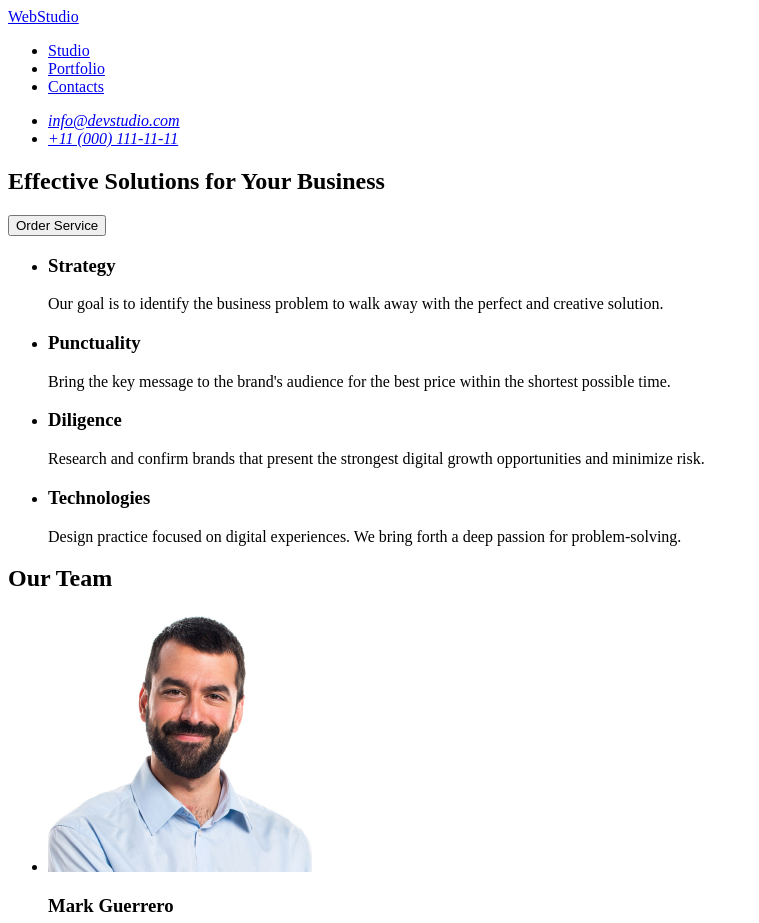
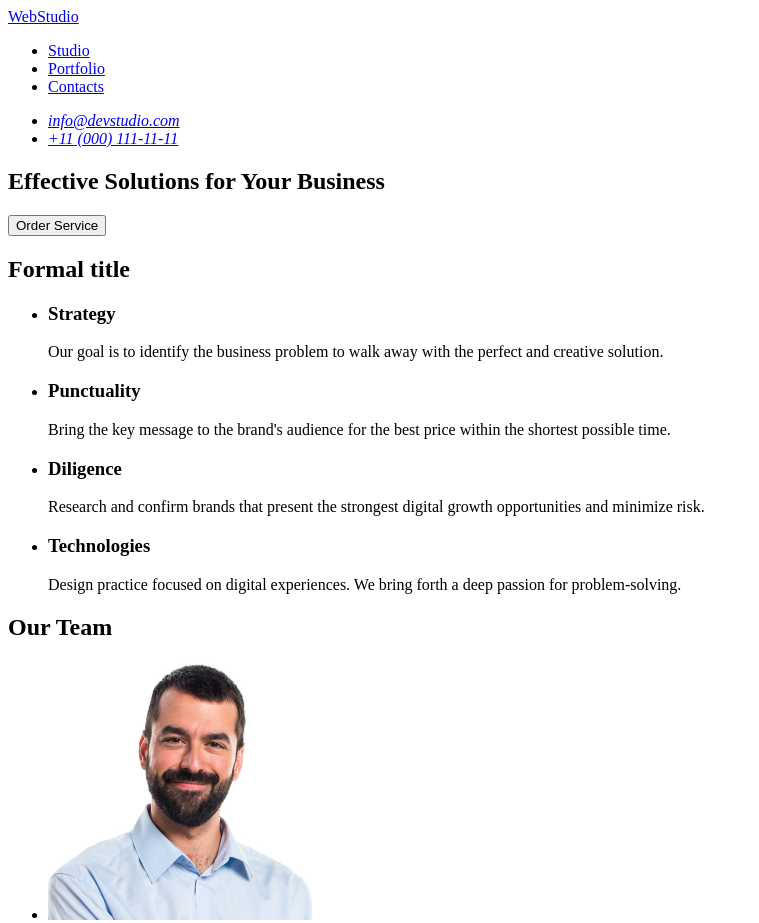
Before and after one commit to vlada0protsakvellty/goit-markup-hw-06-1, a plain HTML site: page index.html in a window 1280 px wide. Shown: the top 923 px of the page, without its empty margins (0-759 px from the left). Drawn offline with Linux system fonts and the light colour scheme.

Commit message:
add initial files

```diff
--- a/index.html
+++ b/index.html
@@ -29,6 +29,7 @@
       <button type="button">Order Service</button>
     </section>
     <section>
+      <h2>Formal title</h2>
       <ul>
         <li>
           <h3>Strategy</h3>
```
